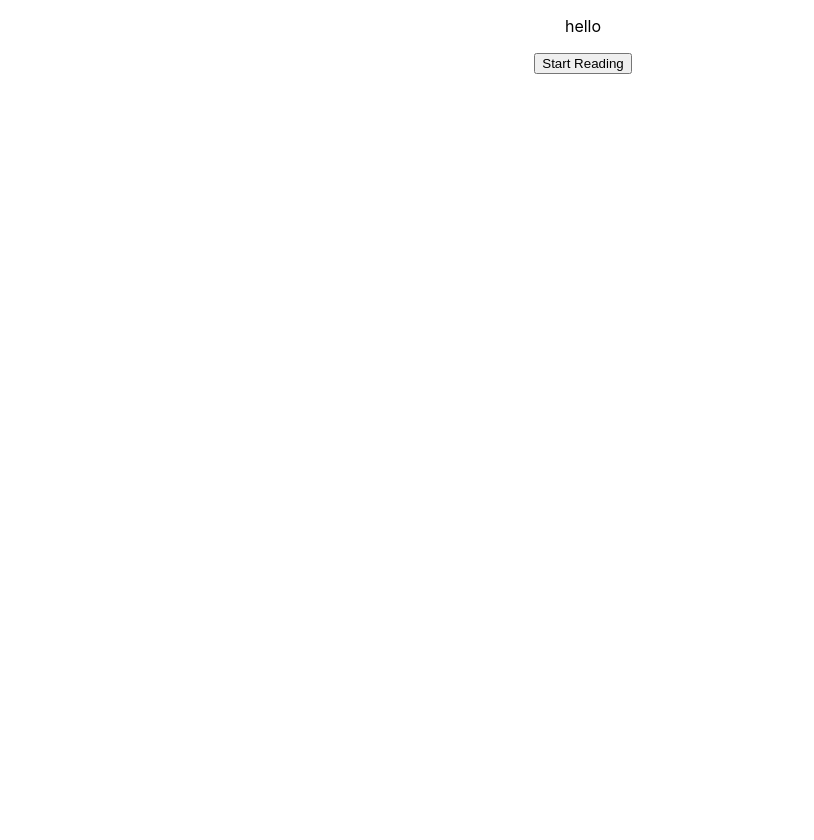
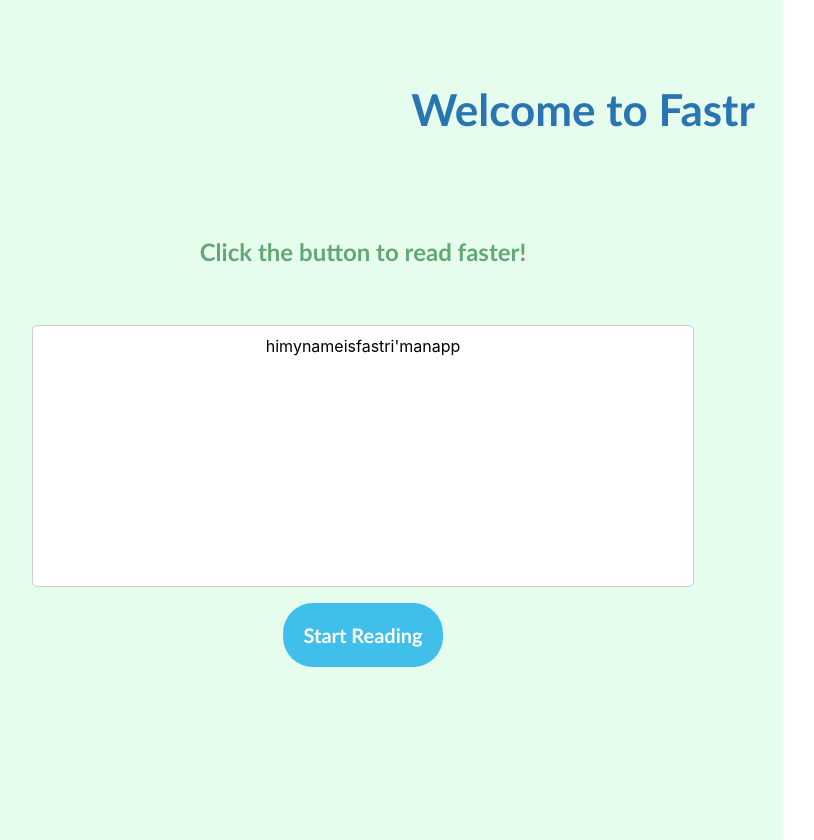
Before and after one commit to steph-feng/fastr, a React (Create React App) app: page / in a window 1280 px wide. Shown: the whole page, without its empty margins (57-871 px from the left). Before the commit the page ends 800 px from the top, so only its background shows below. Built offline with nearby package versions, Linux system fonts and the light colour scheme.

Commit message:
Added some styling

```diff
--- /dev/null
+++ b/src/pages/HomePage.css
@@ -0,0 +1,61 @@
+.app {
+  text-align: center;
+  padding: 20px;
+  display: flex;
+  flex-direction: column;
+  align-items: center;
+  justify-content: center;
+  height: 100vh;
+  width: 100vh;
+  background-color: #e6fded;
+}
+
+h1 {
+  position: absolute;
+  top: 10%;
+  left: 50%;
+  margin-bottom: 0px;
+  transform: translate(-50%, -50%);
+  padding: 10px;
+  text-align: center;
+  font-size: 44px;
+  font-family: "Gill Sans", "sans-serif";
+  font-weight: 655;
+  color: rgb(41, 117, 180)
+}
+
+h2 {
+  color: #63a776;
+  margin-top: 80px;
+  font-family: "Gill Sans", "sans-serif";
+}
+
+.info-box {
+  text-align: center;
+  width: 80%;
+  height: 30%;
+  margin-top: 40px;
+  overflow-y: auto;
+  padding: 10px;
+  border: 1px solid #CCCCCC;
+  border-radius: 5px;
+  background-color: #fff;
+}
+
+.start-button {
+  border-radius: 30px;
+  padding: 20px;
+  font-size: 20px;
+  font-family: Gill Sans, sans-serif;
+  font-weight: bold;
+  background-color: #40bfea;
+  color: white;
+  border: none;
+  margin: 2%;
+}
+
+.start-button:hover {
+  background-color: rgb(41, 117, 180);
+  transition: color 1s, background-color 0.5s;
+
+}
--- a/src/pages/HomePage.jsx
+++ b/src/pages/HomePage.jsx
@@ -1,4 +1,5 @@
 import React from 'react';
+import './HomePage.css';
 
 function HomePage({
     words,
@@ -9,9 +10,11 @@ function HomePage({
     }
 
     return (
-        <div>
-            <p>hello</p>
-            <button onClick={handleButtonClick}>Start Reading</button>
+        <div className='app'>
+            <h1>Welcome to Fastr</h1>
+            <h2>Click the button to read faster!</h2>
+            <div className="info-box">{words}</div>
+            <button className='start-button' onClick={handleButtonClick}>Start Reading</button>
         </div>
     )
 }
--- /dev/null
+++ b/src/pages/TextPage.css
@@ -0,0 +1,29 @@
+.app {
+    text-align: center;
+    padding: 20px;
+    display: flex;
+    flex-direction: column;
+    align-items: center;
+    justify-content: center;
+    height: 100vh;
+    width: 100vh;
+    background-color: #e6fded;
+  }
+
+  .start-button {
+    border-radius: 30px;
+    padding: 20px;
+    font-size: 20px;
+    font-family: Gill Sans, sans-serif;
+    font-weight: bold;
+    background-color: #40bfea;
+    color: white;
+    border: none;
+    margin: 2%;
+  }
+
+  .start-button:hover {
+    background-color: rgb(41, 117, 180);
+    transition: color 1s, background-color 0.5s;
+
+  }
--- a/src/pages/TextPage.jsx
+++ b/src/pages/TextPage.jsx
@@ -1,4 +1,5 @@
 import React, { useState, useEffect } from 'react';
+import "./TextPage.css";
 
 function TextPage({
     words
@@ -44,17 +45,17 @@ function TextPage({
         let totalTime = timeElapsed;
         totalTime = totalTime / 1000;
         return (
-            <div>
+            <div className='app'>
                 <p>You read {words.length} words in {totalTime} seconds!</p>
                 <p>To reread this paragraph, click below!</p>
-                <button onClick={handleButtonClick}>Reread</button>
+                <button className='start-button' onClick={handleButtonClick}>Reread</button>
                 <p>To read new text, highlight new text on the webpage!</p>
             </div>
         )
     }
     return (
-        <div>
-            <p style={word}>{displayWord}</p>
+        <div className='app'>
+            <p>{displayWord}</p>
             <p>Adjust speed below!</p>
             <input
                 type='range'
@@ -68,12 +69,3 @@ function TextPage({
 }
 
 export default TextPage;
-
-const button = {
-    height: "200px",
-    width: "200px",
-};
-
-const word = {
-    fontSize: 20,
-};
```
Also changed, not shown: src/pages/EndPage.jsx (deleted, +0 -20 lines).
